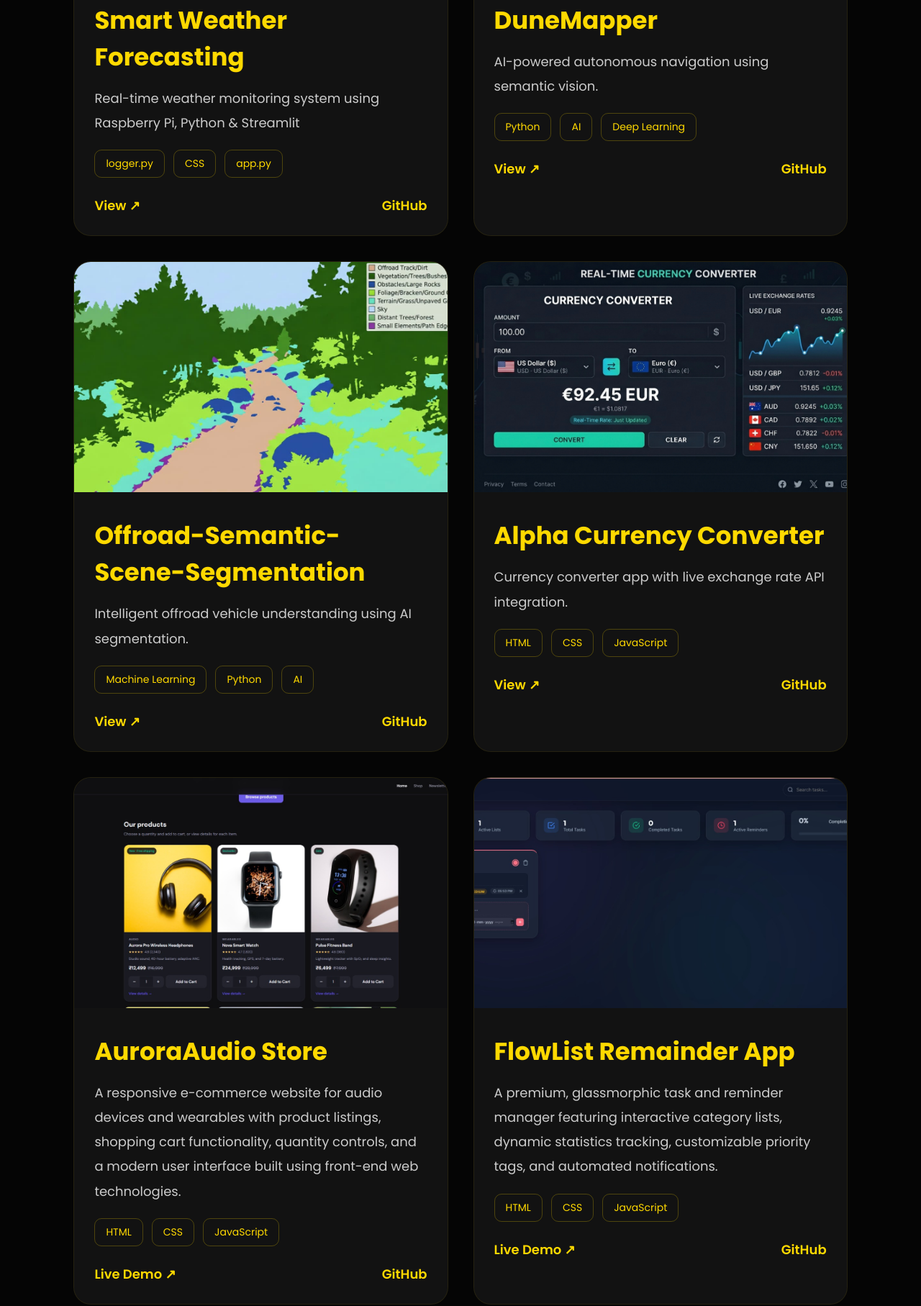
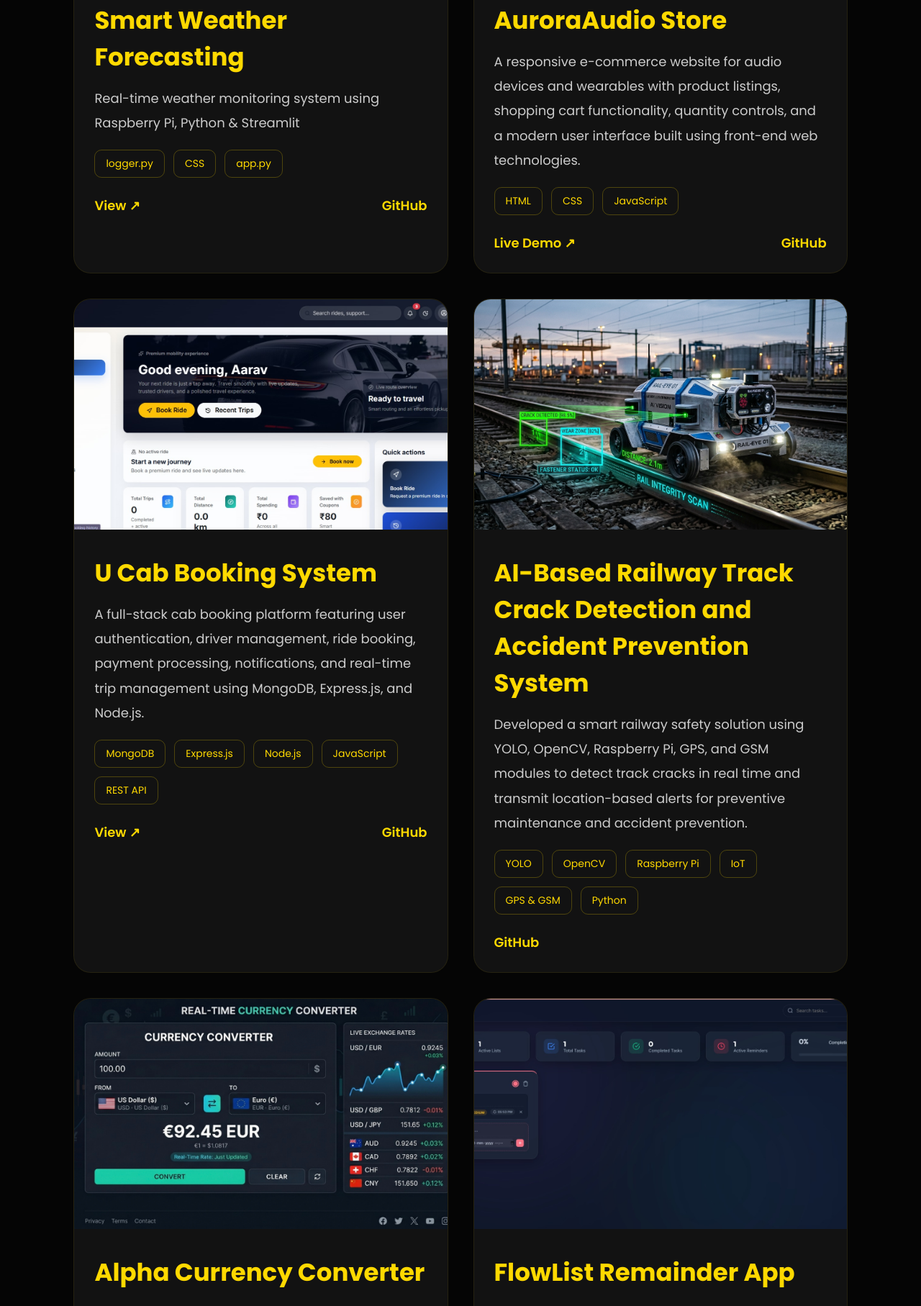
Before and after one commit to nani-1114/portfolio, a plain HTML site: page index.html in a window 1280 px wide. Shown: the part 3356-5171 px from the top of the page at 72% size. Drawn offline with Linux system fonts and the light colour scheme.

Commit message:
Updated portfolio

```diff
--- a/index.html
+++ b/index.html
@@ -262,35 +262,33 @@
 
       <div class="project-card">
 
-        <img src="Dunemapper.jpeg">
+        <img src="AuroraAudio .jpeg" alt="AuroraAudio Store">
 
         <div class="project-info">
 
           <h3>
-            DuneMapper
+            AuroraAudio Store
           </h3>
 
           <p>
-            AI-powered autonomous navigation using semantic vision.
+            A responsive e-commerce website for audio devices and wearables with product listings, shopping cart functionality, quantity controls, and a modern user interface built using front-end web technologies.
           </p>
 
           <div class="tags">
 
-            <span>Python</span>
-            <span>AI</span>
-            <span>Deep Learning</span>
+            <span>HTML</span>
+            <span>CSS</span>
+            <span>JavaScript</span>
 
           </div>
 
           <div class="project-links">
 
-            <a href="https://github.com/nani-1114/DuneMapper-Semantic-Vision-for-Autonomous-Offroad-Navigation"
-               target="_blank">
-              View ↗
+            <a href="https://nani-1114.github.io/aurora-audio-store/" target="_blank">
+              Live Demo ↗
             </a>
 
-            <a href="https://github.com/nani-1114"
-               target="_blank">
+            <a href="https://github.com/nani-1114/aurora-audio-store" target="_blank">
               GitHub
             </a>
 
@@ -304,34 +302,36 @@
 
       <div class="project-card">
 
-        <img src="offroad.jpeg">
+        <img src="U-cab.jpeg" alt="U Cab Booking System">
 
         <div class="project-info">
 
           <h3>
-            Offroad-Semantic-Scene-Segmentation
+            U Cab Booking System
           </h3>
 
           <p>
-            Intelligent offroad vehicle understanding using AI segmentation.
+            A full-stack cab booking platform featuring user authentication, driver management, ride booking, payment processing, notifications, and real-time trip management using MongoDB, Express.js, and Node.js.
           </p>
 
           <div class="tags">
 
-            <span>Machine Learning</span>
-            <span>Python</span>
-            <span>AI</span>
+            <span>MongoDB</span>
+            <span>Express.js</span>
+            <span>Node.js</span>
+            <span>JavaScript</span>
+            <span>REST API</span>
 
           </div>
 
           <div class="project-links">
 
-            <a href="https://github.com/nani-1114/Offroad-Semantic-Scene-Segmentation"
+            <a href="https://u-cab-j5zn.vercel.app/dashboard"
                target="_blank">
               View ↗
             </a>
 
-            <a href="https://github.com/nani-1114"
+            <a href="https://github.com/nani-1114/U-cab"
                target="_blank">
               GitHub
             </a>
@@ -343,6 +343,46 @@
       </div>
 
       <!-- PROJECT 4 -->
+
+      <div class="project-card">
+
+        <img src="railway-crack-detection.jpeg" alt="AI-Based Railway Track Crack Detection and Accident Prevention System">
+
+        <div class="project-info">
+
+          <h3>
+            AI-Based Railway Track Crack Detection and Accident Prevention System
+          </h3>
+
+          <p>
+            Developed a smart railway safety solution using YOLO, OpenCV, Raspberry Pi, GPS, and GSM modules to detect track cracks in real time and transmit location-based alerts for preventive maintenance and accident prevention.
+          </p>
+
+          <div class="tags">
+
+            <span>YOLO</span>
+            <span>OpenCV</span>
+            <span>Raspberry Pi</span>
+            <span>IoT</span>
+            <span>GPS & GSM</span>
+            <span>Python</span>
+
+          </div>
+
+          <div class="project-links">
+
+            <a href="https://github.com/nani-1114/AI-Based-Railway-Track-Crack-Detection"
+               target="_blank">
+              GitHub
+            </a>
+
+          </div>
+
+        </div>
+
+      </div>
+
+      <!-- PROJECT 5 -->
 
       <div class="project-card">
 
@@ -384,46 +424,6 @@
 
       </div>
 
-      <!-- PROJECT 5 -->
-
-      <div class="project-card">
-
-        <img src="AuroraAudio .jpeg" alt="AuroraAudio Store">
-
-        <div class="project-info">
-
-          <h3>
-            AuroraAudio Store
-          </h3>
-
-          <p>
-            A responsive e-commerce website for audio devices and wearables with product listings, shopping cart functionality, quantity controls, and a modern user interface built using front-end web technologies.
-          </p>
-
-          <div class="tags">
-
-            <span>HTML</span>
-            <span>CSS</span>
-            <span>JavaScript</span>
-
-          </div>
-
-          <div class="project-links">
-
-            <a href="https://nani-1114.github.io/aurora-audio-store/" target="_blank">
-              Live Demo ↗
-            </a>
-
-            <a href="https://github.com/nani-1114/aurora-audio-store" target="_blank">
-              GitHub
-            </a>
-
-          </div>
-
-        </div>
-
-      </div>
-
       <!-- PROJECT 6 -->
 
       <div class="project-card">
@@ -455,50 +455,6 @@
             </a>
 
             <a href="https://github.com/nani-1114/Remainder" target="_blank">
-              GitHub
-            </a>
-
-          </div>
-
-        </div>
-
-      </div>
-
-      <!-- PROJECT 7 -->
-
-      <div class="project-card">
-
-        <img src="U-cab.jpeg" alt="U Cab Booking System">
-
-        <div class="project-info">
-
-          <h3>
-            U Cab Booking System
-          </h3>
-
-          <p>
-            A full-stack cab booking platform featuring user authentication, driver management, ride booking, payment processing, notifications, and real-time trip management using MongoDB, Express.js, and Node.js.
-          </p>
-
-          <div class="tags">
-
-            <span>MongoDB</span>
-            <span>Express.js</span>
-            <span>Node.js</span>
-            <span>JavaScript</span>
-            <span>REST API</span>
-
-          </div>
-
-          <div class="project-links">
-
-            <a href="https://u-cab-j5zn.vercel.app/dashboard"
-               target="_blank">
-              View ↗
-            </a>
-
-            <a href="https://github.com/nani-1114/U-cab"
-               target="_blank">
               GitHub
             </a>
 
```
Also changed, not shown: railway-crack-detection.jpeg (added).
